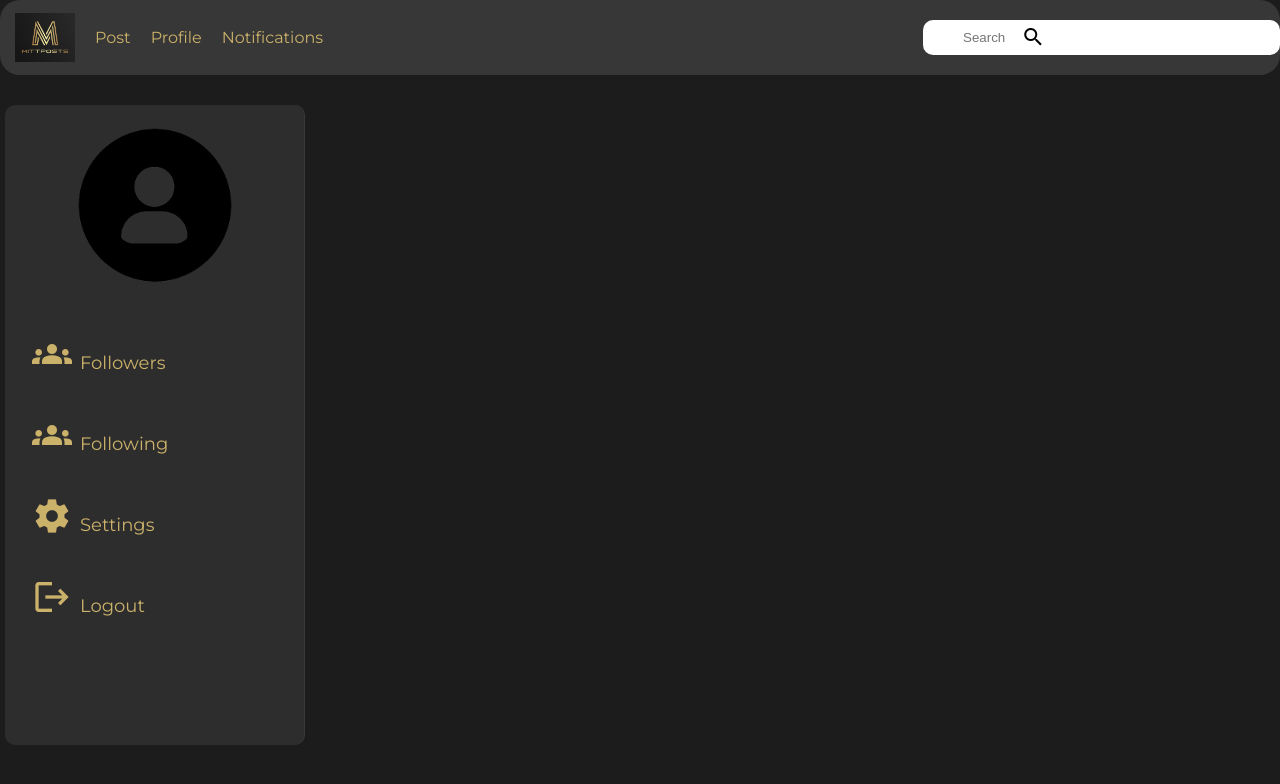
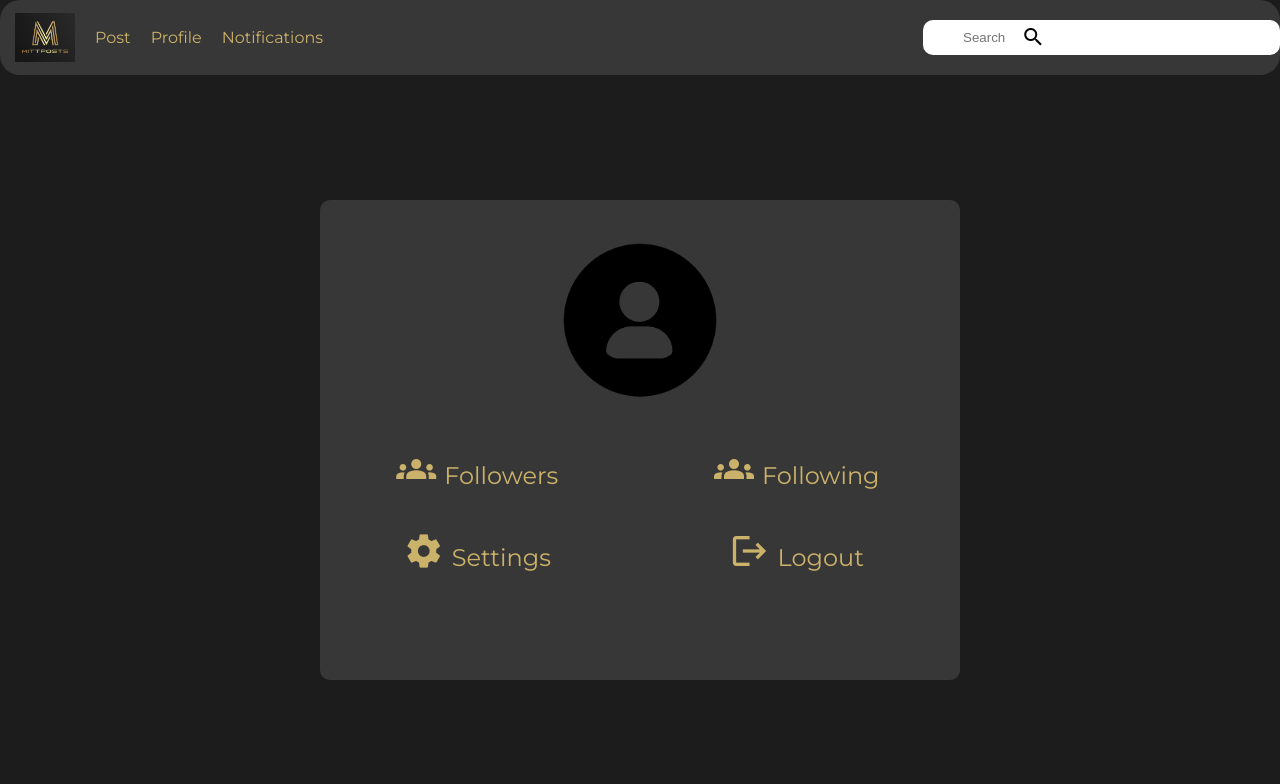
Before and after one commit to AnapartiNandini/self-directed-project, a React (Create React App) app: page /profile in a window 1280 px wide. Shown: the top 784 px of the page. Built offline with nearby package versions, Linux system fonts and the light colour scheme.

Commit message:
profile page component styled

```diff
--- a/src/App.js
+++ b/src/App.js
@@ -8,7 +8,7 @@ function App() {
   return (
     <>
       <Header />
-      {/* <Profile /> */}
+
     </>
   );
 }
--- a/src/Header.js
+++ b/src/Header.js
@@ -43,7 +43,9 @@ function Header() {
               </div>
 
               <Switch>
-                <Route exact path="/"></Route>
+                <Route exact path="/">
+
+                </Route>
                 <Route exact path="/add-post">
                   <Post />
                 </Route>
--- a/src/Post.js
+++ b/src/Post.js
@@ -1,39 +1,56 @@
 import React, { useState } from "react";
 
 function Post(props) {
+  // const [input, setInput] = useState(inputs);
 
-  const [input, setInput] = useState(inputs);
+  // const inputs = {
+  //   title: "",
+  //   image: "",
+  //   description: "",
+  // }
 
-  const inputs = {
-    title: "",
-    image: "",
-    description: "",
-  }
+  // const updateField = (e) => {
+  //   e.persist();
+  //   setInput( prevInputs => ({...prevInputs, [e.target.name]: e.target.value }));
+  // }
 
-  const updateField = (e) => {
-    e.persist();
-    setInput( prevInputs => ({...prevInputs, [e.target.name]: e.target.value }));
-  }
-
-  const onSubmit = async (e) => {
-    e.preventDefault();
-      props.onPost(input);
-      setInput(inputs);
-  }
+  // const onSubmit = async (e) => {
+  //   e.preventDefault();
+  //     props.onPost(input);
+  //     setInput(inputs);
+  // }
 
   return (
-    <form className="create-post-form" onSubmit={onSubmit}>
+    <div className="create-post-form">
+      <form id="postform" /*onSubmit={onSubmit}*/>
+        <input
+          type="text"
+          placeholder="Post Title"
+          name="title"
+          autoComplete="off"
+          value="" /*{input.title}*/ /*onChange={updateField}*/
+        />
 
-      <input placeholder="Post Title" name="title" value={input.title} onChange={updateField}/>
+        <input
+          type="URL"
+          placeholder="Image URL"
+          name="image"
+          autoComplete="off"
+          value="" /*{input.image}*/ /*onChange={updateField}*/
+        />
 
-      <input placeholder="Image URL" name="image" value={input.image} onChange={updateField}/>
+        <textarea
+          form="postform"
+          placeholder="Description"
+          name="description"
+          autoComplete="off"
+          value="" /*{input.description}*/ /*onChange={updateField}*/
+        />
 
-      <textarea placeholder="Description" name="description" value={input.description} onChange={updateField}/>
+        <input type="submit" value="POST" />
 
-      <button className="creat-post-link" type="submit">
-        Post
-      </button>
-    </form>
+      </form>
+    </div>
   );
 }
 
--- a/src/index.css
+++ b/src/index.css
@@ -137,13 +137,13 @@ aside {
   border-right: 1px solid #383737;
   overflow-y: hidden;
   display: block;
-  margin: 5px;
-  padding: 0;
-  width: 300px;
-  background-color: #2e2d2d;
+  padding: 20px 0 0 0;
+  width: 50%;
+  background-color: #383737;
   position: fixed;
-  top: 100px;
-  height: 80%;
+  top: 25%;
+  left: 25%;
+  height: 60%;
   color: #cbb26a;
   border-radius: 10px 10px 10px 10px;
   text-align: center;
@@ -153,6 +153,10 @@ aside img {
   width: 200px;
   margin: 0 auto;
   padding: 0;
+}
+
+.sidebar-options ul {
+  width: 100%;
 }
 
 aside img,
@@ -167,13 +171,18 @@ aside .sidebar-link {
 aside li {
   display: block;
   color: #cbb26a;
-  padding: 0 16px;
+  padding: 0 20px;
   text-decoration: none;
+  width: 50%;
+  text-align: left;
 }
 
 aside .sidebar-link {
+  display: block;
   padding-bottom: 20px;
-  font-size: 18px;
+  font-size: 24px;
+  width: 100%;
+  text-align: center;
 }
 
 aside h3,
@@ -189,14 +198,14 @@ aside h3 {
 }
 
 aside p {
-  color: grey;
+  color: #1d1c1c;
   font-size: 10px;
 }
 
 aside .sidebar-link.active {
   background-color: #1d1c1c;
   color: #cbb26a;
-  width: 0 auto;
+  width: 100%;
 }
 
 aside .sidebar-link:hover:not(.active) {
@@ -207,7 +216,8 @@ aside .sidebar-link:hover:not(.active) {
 
 @media only screen and (max-width: 1030px) {
   aside {
-    display: none;
+    left: 10%;
+    width: 80%;
   }
 
   .body-content {
```
